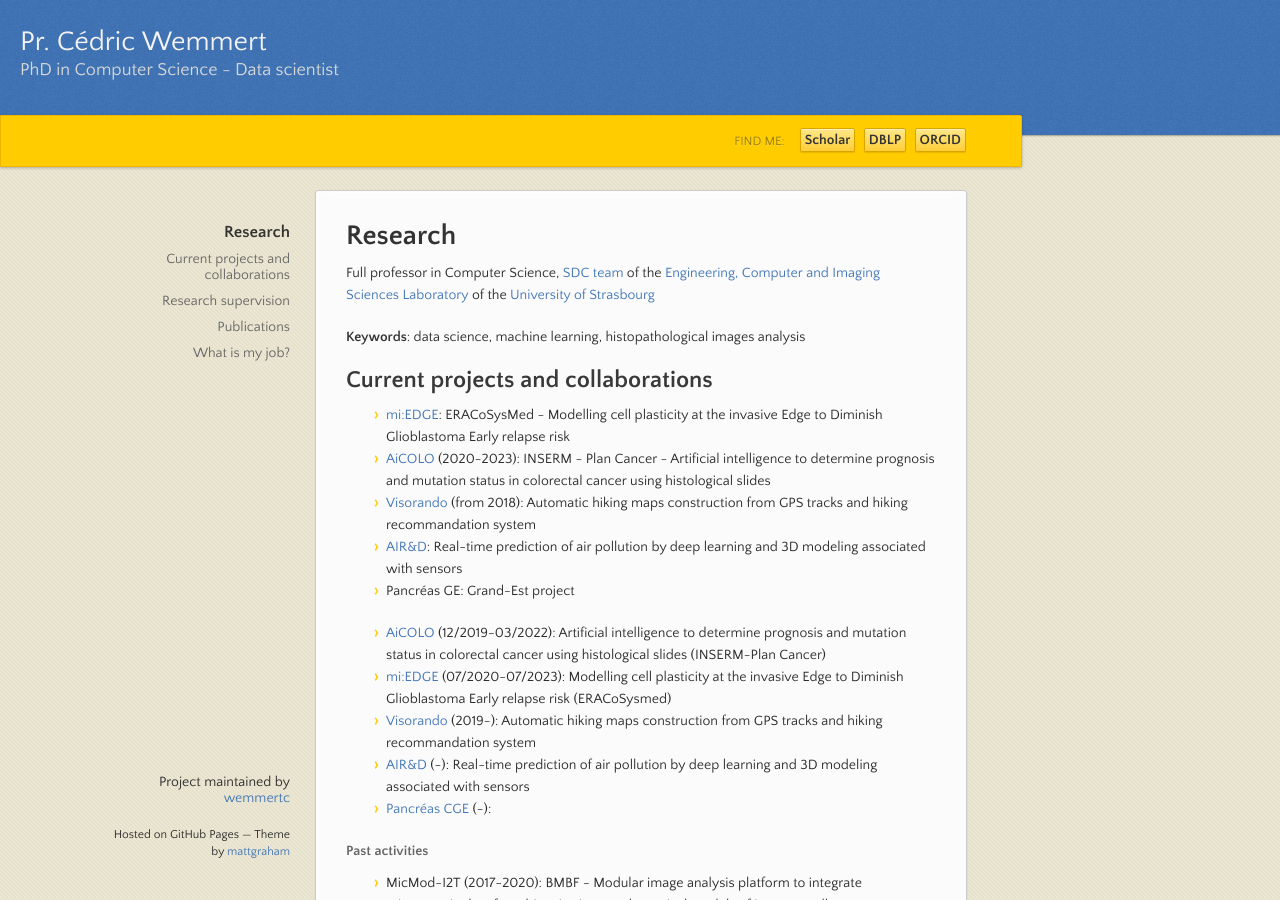
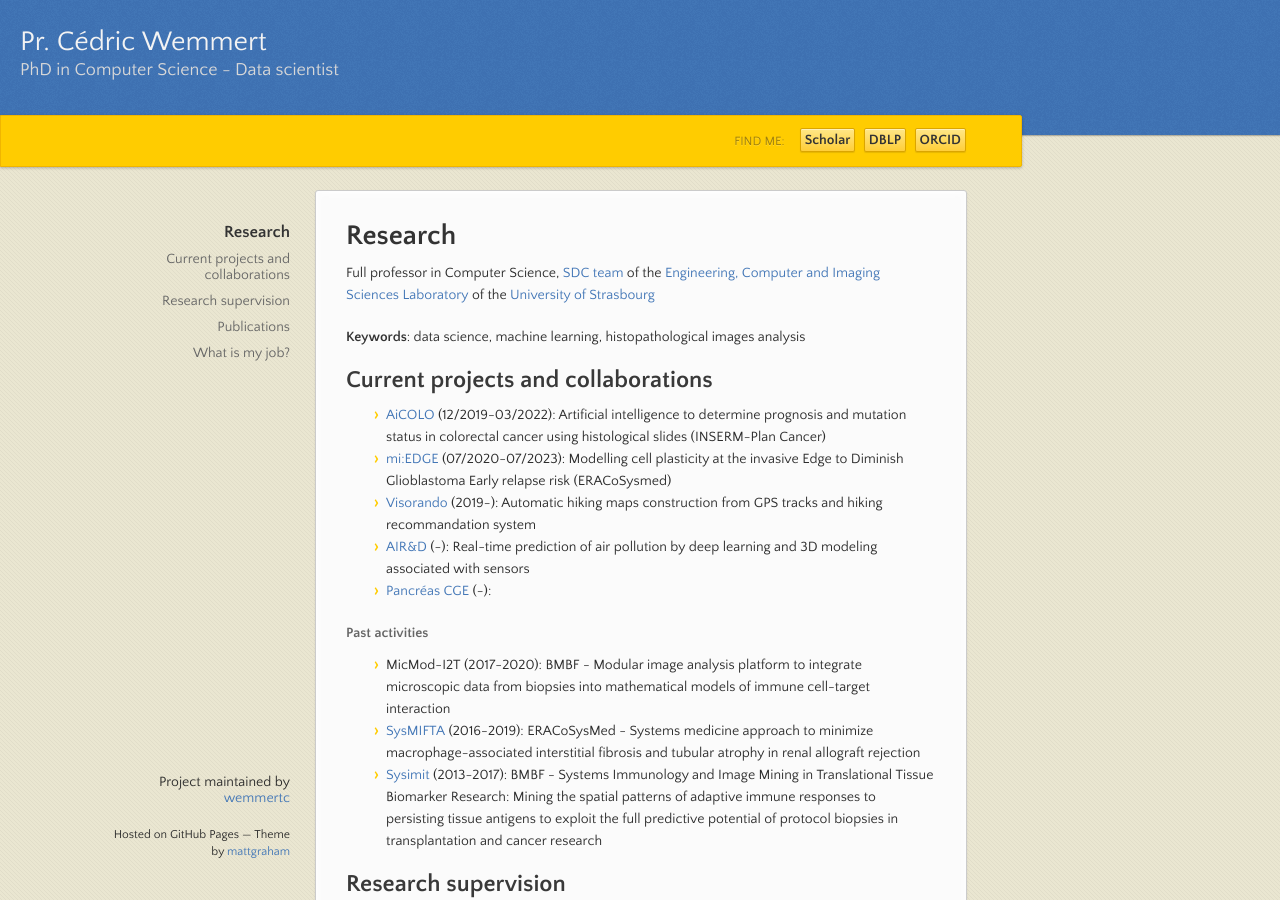
Before and after one commit to wemmertc/webpage, a Jekyll site: the page built from index.md, in a window 1280 px wide and 900 px high. Built offline with Jekyll 4.4.1, drawn with Linux system fonts in a browser that asks for light colours; our own code applies the rules of GitHub Pages for plain Markdown files.

Commit message:
publishing

```diff
--- a/index.md
+++ b/index.md
@@ -11,12 +11,6 @@ Full professor in Computer Science, [SDC team](https://sdc.icube.unistra.fr/en/i
 
 
 ## Current projects and collaborations
-
-* [mi:EDGE](https://www.era-learn.eu/network-information/networks/eracosysmed/3rd-joint-transnational-call-for-european-research-projects-on-systems-medicine/modelling-cell-plasticity-at-the-invasive-edge-to-diminish-glioblastoma-early-relapse-risk): ERACoSysMed - Modelling cell plasticity at the invasive Edge to Diminish Glioblastoma Early relapse risk
-* [AiCOLO](https://wemmertc.github.io/aicolo/) (2020-2023): INSERM - Plan Cancer - Artificial intelligence to determine prognosis and mutation status in colorectal cancer using histological slides
-* [Visorando](https://www.visorando.com/) (from 2018): Automatic hiking maps construction from GPS tracks and hiking recommandation system
-* [AIR&D](https://www.air-d.fr/): Real-time prediction of air pollution by deep learning and 3D modeling associated with sensors
-* Pancréas GE: Grand-Est project
 
 {% include projects.md %}
 
```
Also changed, not shown: 1 other file.
